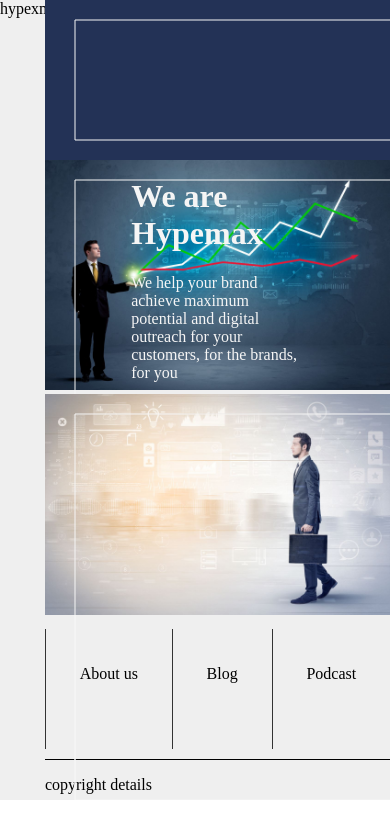
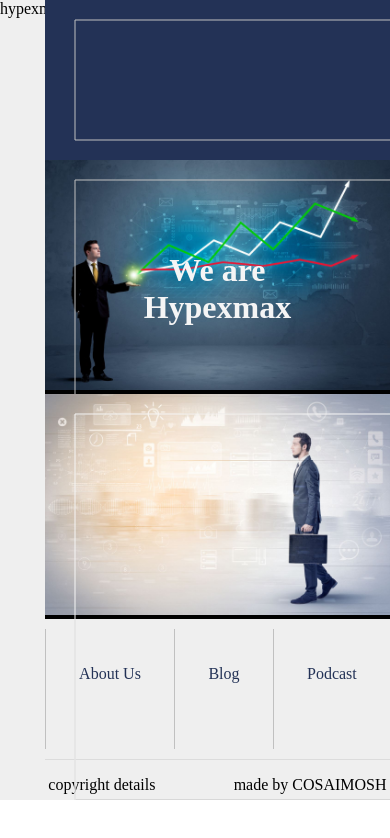
Before and after one commit to cosmo3769/xMark, a website: page static/index.html in a window 390 px wide. Drawn offline with nearby package versions, Linux system fonts and the light colour scheme.

Commit message:
basics done of  animations and all

```diff
--- a/static/index.html
+++ b/static/index.html
@@ -16,24 +16,24 @@
         <div class="section">
             <svg class="svg-logo" height="200" width="1000">
                 <polyline points="30,140 30,20 970,20 970,140 600,140"
-                style="fill:none;stroke:whitesmoke"/>
+                style="fill:none;stroke:rgb(192,192,192)"/>
                 <!-- <text x='500' y="100">hypexmark</text> -->
                 <line x1="30", y1="140", x2="400", y2="140"
-                style="fill:none;stroke:whitesmoke;stroke-width:1" />
+                style="fill:none;stroke:rgb(192,192,192);stroke-width:1" />
             </svg>
                <img class="logo" src="img/logo.png" alt="logo">
         </div>
-        <div class="section-img">
+        <div class="section-img" id="hype">
             <svg class="img-svg" height="650" width="1000">
                 <polyline points="30,640 30,20 970,20 970,640 600,640"
-                style="fill:none;stroke:whitesmoke"/>
+                style="fill:none;stroke:rgb(192,192,192)"/>
 
                 <line x1="30", y1="640", x2="400", y2="640"
-                style="fill:none;stroke:whitesmoke;stroke-width:1" />
+                style="fill:none;stroke:rgb(192,192,192);stroke-width:1" />
             </svg>
-            <div class="text">
-                <h1>We are Hypemax</h1>
-                <p>We help your brand achieve maximum potential and digital outreach for your customers, for the brands, for you</p>
+            <div class="text" id="hype-all">
+                <h1 id="hype-main">We are Hypexmax</h1>
+                <p id="hype-text">We help your brand achieve maximum potential and digital outreach for your customers, for the brands, for you</p>
             </div>
 
             <img class="img-content" src="/img/main3.jpg" alt="he-man">
@@ -79,8 +79,18 @@
 
 
 </div>
+  <script src="https://ajax.googleapis.com/ajax/libs/jquery/3.5.1/jquery.min.js"></script>
   <script>
+     $(document).ready(function(){
 
+         $("#hype").hover(function(){
+            $("hype-all").slideUp(1000);
+             $("#hype-text").fadeToggle(1000);
+
+
+         });
+
+     })
  </script>
 
 
--- a/static/style.css
+++ b/static/style.css
@@ -32,25 +32,31 @@
     animation-duration: 1s;
 }
 .img-content{
-    -height:80%;
+    height:80%;
     width:100%;
     /* position: absolute; */
 }
+.img-content:hover{
+    opacity: 0.3;
+}
 .section-img{
     position: relative;
+    background-color: black;
 }
 .img-svg{
     position: absolute;
 }
 .text{
     position: absolute;
-    top: 50%;
+    top:55%;
     left: 50%;
     transform: translate(-50%, -50%);
     color:whitesmoke;
 }
 .svg-logo{
     position: absolute;
+    font-weight: 1px;
+    font-size: 1px;
 }
 .logo{
     top: 50%;
@@ -71,16 +77,32 @@
     border-left-style: solid;
     border-width:1px;
     /* border-bottom-style:solid ; */
-    border-color: #333;
+    border-color:rgb(192,192,192);
+    text-transform: capitalize;
 }
 .nav-items{
     text-align: center;
+    text-transform: capitalize;
+    color: #233256;
 }
 .developer{
-    display:inline;
+    display:inline-block;
+    float: right;
+    padding-right: 1%;
+}
+.copyright{
+    display: inline-block;
+    padding-left: 1%;
 }
 footer{
     border-top-style: solid;
     border-width:1px;
     margin-top: 10px;
+    border-color:rgb(220,220,220);
 }
+h1{
+    text-align: center;
+}
+#hype-text{
+    display: none;
+}
```
